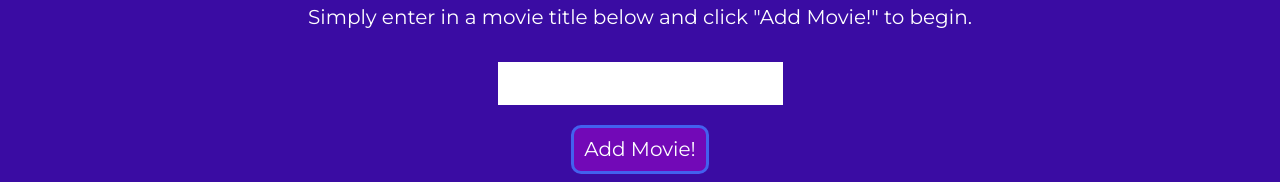
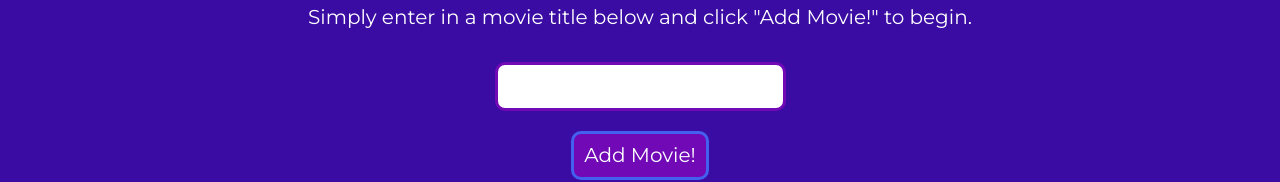
Before and after one commit to michellelven/michelle-chiasson-project3, a React (Create React App) app: page / in a window 1280 px wide. Shown: the part 348-530 px from the top of the page. Built offline with nearby package versions, Linux system fonts and the light colour scheme; no server answers; the database is empty.

Commit message:
Error handling and last minute fixes :wrench:

```diff
--- a/src/App.css
+++ b/src/App.css
@@ -108,6 +108,12 @@ h1 {
     outline: none;
     padding: 0.5rem;
     margin-bottom: 1rem;
+    border: 3px solid #7209B7;
+    border-radius: 10px;
+}
+
+.instructionsForm input:focus {
+    border: 3px solid #4CC9F0;
 }
 
 .instructionsForm p span {
--- a/src/App.js
+++ b/src/App.js
@@ -19,6 +19,9 @@ function App() {
 
   const handleClick = (event) => {
     event.preventDefault();
+    if (userInput === "") {
+      return;
+    }
     dbRef.push(userInput);
     setUserInput('');
   }
@@ -46,6 +49,7 @@ function App() {
     })
   }, [])
 
+  // Function for the API call. Gathers movie data based on firebase keys
   const getMovie = (key, eachMovie) => {
     axios({
       url: "https://api.themoviedb.org/3/search/movie",
@@ -57,9 +61,12 @@ function App() {
         include_adult: false
       }
     }).then((res) => {
-      setMovieData((incomingData) => {
-        const movieDataObject = {...incomingData};
+      setMovieData((originalState) => {
+        // Copying/cloning state
+        const movieDataObject = {...originalState};
+        // Adding new data from API into the copy/clone
         movieDataObject[key] = res.data.results[0];
+        // Setting the movieData state to the copy/clone
         return movieDataObject;
       })
     })
@@ -78,6 +85,7 @@ function App() {
           return (
             <li key={movie.key}>
               <div className="movieImage">
+                {/* Since two states are being changed asynchronously, movieData may be undefined at this point, so we require a ternary operator. This happens throughout the render and I will clean this up in the future when time allows. */}
                 <img
                   src={movieData[movie.key] === undefined
                       ? ""
```
